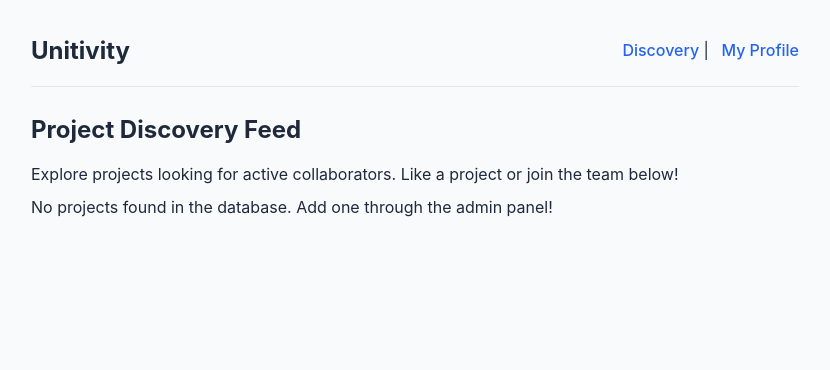
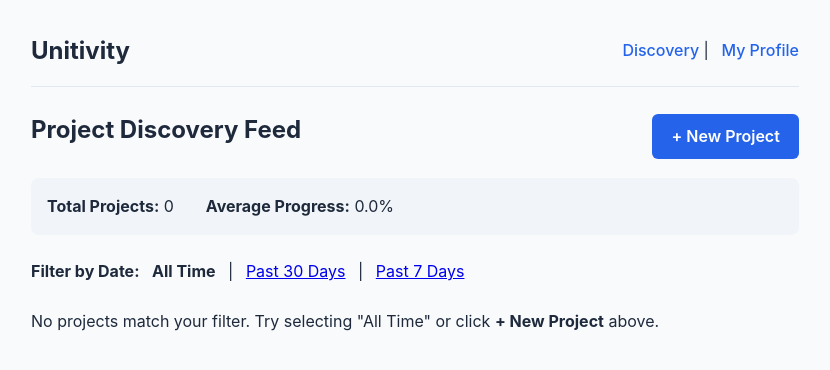
Before and after one commit to owenread/unitivity, a Django app: page / in a window 1280 px wide. Shown: the top 370 px of the page, without its empty margins (225-1055 px from the left). Run offline with Django 5.2, Linux system fonts and the light colour scheme; data that the repository does not hold is empty.

Commit message:
Added statement requirements and fixed small gaps in functionality

```diff
--- a/core/templates/core/discovery.html
+++ b/core/templates/core/discovery.html
@@ -10,7 +10,6 @@
 </head>
 
 <body>
-    <!-- Site Navigation & Header -->
     <header>
         <h1>Unitivity</h1>
         <nav>
@@ -20,19 +19,55 @@
     </header>
 
     <main>
-        <!-- Django Flash Messages Section -->
         {% if messages %}
         <div class="messages-container">
             {% for message in messages %}
-            <div class="alert alert-{{ message.tags }}">
-                {{ message }}
-            </div>
+            <div class="alert alert-{{ message.tags }}">{{ message }}</div>
             {% endfor %}
         </div>
         {% endif %}
 
-        <h2>Project Discovery Feed</h2>
-        <p>Explore projects looking for active collaborators. Like a project or join the team below!</p>
+        <div style="display: flex; justify-content: space-between; align-items: center; margin-bottom: 1rem;">
+            <h2>Project Discovery Feed</h2>
+            <a href="{% url 'create_project' %}"
+                style="padding: 0.6rem 1.2rem; background: #2563eb; color: #fff; text-decoration: none; border-radius: 6px; font-weight: 600;">
+                + New Project
+            </a>
+        </div>
+
+        <!-- Aggregate Summary Bar (SQL AVG and COUNT) -->
+        <div
+            style="background: #f1f5f9; padding: 1rem; border-radius: 8px; margin-bottom: 1.5rem; display: flex; gap: 2rem;">
+            <div>
+                <strong>Total Projects:</strong> {{ stats.total_projects }}
+            </div>
+            <div>
+                <strong>Average Progress:</strong> {{ stats.avg_progress|default:0|floatformat:1 }}%
+            </div>
+        </div>
+
+        <!-- Date Range Filter Controls -->
+        <div style="margin-bottom: 1.5rem;">
+            <strong>Filter by Date:</strong>
+
+            {% if not filter_days %}
+            <strong style="margin: 0 0.5rem;">All Time</strong> |
+            {% else %}
+            <a href="{% url 'discovery_feed' %}" style="margin: 0 0.5rem;">All Time</a> |
+            {% endif %}
+
+            {% if filter_days == "30" %}
+            <strong style="margin: 0 0.5rem;">Past 30 Days</strong> |
+            {% else %}
+            <a href="{% url 'discovery_feed' %}?days=30" style="margin: 0 0.5rem;">Past 30 Days</a> |
+            {% endif %}
+
+            {% if filter_days == "7" %}
+            <strong style="margin: 0 0.5rem;">Past 7 Days</strong>
+            {% else %}
+            <a href="{% url 'discovery_feed' %}?days=7" style="margin: 0 0.5rem;">Past 7 Days</a>
+            {% endif %}
+        </div>
 
         <!-- Dynamic Database Loop -->
         {% for project in projects %}
@@ -40,13 +75,15 @@
             <h3>
                 <a href="{% url 'project_detail' project.id %}">{{ project.title }}</a>
             </h3>
-            <p><strong>Created by:</strong> {{ project.creator.get_full_name|default:project.creator.username }}</p>
+            <p><strong>Created by:</strong> {{ project.creator.get_full_name|default:project.creator.username }} ({{
+                project.created_at|date:"M d, Y" }})</p>
             <p>{{ project.description }}</p>
             <p>
+                <strong>Progress:</strong> {{ project.progress }}% |
                 <strong>Likes:</strong> {{ project.total_likes }} |
                 <strong>Collaborators:</strong>
                 {% for member in project.collaborators.all %}
-                {{ member.username }}{% if not forloop.last %}, {% endif %}
+                {{ member.get_full_name|default:member.username }}{% if not forloop.last %}, {% endif %}
                 {% empty %}
                 None yet
                 {% endfor %}
@@ -69,9 +106,24 @@
                 </summary>
                 <div style="margin-top: 0.5rem;">
                     {% for comment in project.comments.all %}
-                    <div style="margin-bottom: 0.5rem; padding: 0.5rem; background: #f1f5f9; border-radius: 6px;">
-                        <small><strong>{{ comment.author.username }}</strong> &bull; {{ comment.created_at|timesince }}
-                            ago</small>
+                    <div
+                        style="margin-bottom: 0.5rem; padding: 0.5rem; background: #f8fafc; border-radius: 6px; border: 1px solid #e2e8f0;">
+                        <div style="display: flex; justify-content: space-between; align-items: center;">
+                            <small><strong>{{ comment.author.get_full_name|default:comment.author.username }}</strong>
+                                &bull; {{ comment.created_at|timesince }} ago</small>
+
+                            {% if comment.author == current_user or current_user.is_superuser %}
+                            <form method="POST" style="margin: 0;">
+                                {% csrf_token %}
+                                <input type="hidden" name="project_id" value="{{ project.id }}">
+                                <input type="hidden" name="comment_id" value="{{ comment.id }}">
+                                <button type="submit" name="action" value="delete_comment"
+                                    style="color: #dc2626; background: none; border: none; cursor: pointer; font-size: 0.8rem;">
+                                    Delete
+                                </button>
+                            </form>
+                            {% endif %}
+                        </div>
                         <p style="margin: 0.25rem 0 0 0;">{{ comment.content }}</p>
                     </div>
                     {% empty %}
@@ -91,7 +143,7 @@
             </details>
         </article>
         {% empty %}
-        <p>No projects found in the database. Add one through the admin panel!</p>
+        <p>No projects match your filter. Try selecting "All Time" or click <strong>+ New Project</strong> above.</p>
         {% endfor %}
     </main>
 </body>
--- a/core/urls.py
+++ b/core/urls.py
@@ -10,8 +10,14 @@ urlpatterns = [
     # Route: Home / Discovery Feed (http://127.0.0.1:8000/)
     path('', views.discovery_feed, name='discovery_feed'),
 
+    # Route: Start / Create a New Project (http://127.0.0.1:8000/project/new/)
+    path('project/new/', views.create_project, name='create_project'),
+
     # Route: Dynamic Project Detail View (e.g., http://127.0.0.1:8000/project/1/)
     path('project/<int:project_id>/', views.project_detail, name='project_detail'),
+
+    # Route: Delete Project Record (e.g., http://127.0.0.1:8000/project/1/delete/)
+    path('project/<int:project_id>/delete/', views.delete_project, name='delete_project'),
 
     # Route: User Profile & Bio Management (http://127.0.0.1:8000/profile/)
     path('profile/', views.profile_view, name='profile'),
--- a/core/views.py
+++ b/core/views.py
@@ -1,37 +1,38 @@
 """
 Core Application Views & Business Logic (PostgreSQL Connected).
-Handles database ORM queries, ManyToMany relationship updates,
-and flash messages.
+Full CRUD implementation:
+- CREATE: create_project, Comment.objects.create
+- READ: discovery_feed, project_detail (with date filtering)
+- UPDATE: profile_view, project likes/joins
+- DELETE: delete_project, delete_comment
+- AGGREGATE: Avg('progress'), Count('id')
 """
 
+from datetime import timedelta
 from django.shortcuts import render, redirect, get_object_or_404
 from django.contrib import messages
 from django.contrib.auth.models import User
-from django.db.models import Q
+from django.db.models import Q, Avg, Count
+from django.utils import timezone
 from .models import Project, Profile, Comment
 
 
 def get_current_user(request):
-    """
-    Helper to return the authenticated user, or the first available
-    user/superuser if authentication is not yet strictly enforced.
-    """
     if request.user.is_authenticated:
         return request.user
-    # Fallback to the first superuser/user in the DB so actions work seamlessly
     return User.objects.first()
 
 
 def discovery_feed(request):
     current_user = get_current_user(request)
 
+    # Handle Comments, Likes, and Joins
     if request.method == 'POST':
         action = request.POST.get('action')
         project_id = request.POST.get('project_id')
         project = get_object_or_404(Project, id=project_id)
 
         if action == 'like':
-            # Toggle like state
             if current_user in project.likes.all():
                 project.likes.remove(current_user)
                 messages.info(request, f"Unliked '{project.title}'.")
@@ -56,20 +57,95 @@ def discovery_feed(request):
                 )
                 messages.success(request, "Comment posted successfully!")
 
+        elif action == 'delete_comment':
+            comment_id = request.POST.get('comment_id')
+            comment = get_object_or_404(Comment, id=comment_id)
+            if comment.author == current_user or (current_user and current_user.is_superuser):
+                comment.delete()
+                messages.success(request, "Comment deleted.")
+            else:
+                messages.error(request, "You can only delete your own comments.")
+
         return redirect('discovery_feed')
 
-    # Prefetch related data for optimal PostgreSQL performance
-    projects = Project.objects.prefetch_related(
+    # READ / QUERY: With Date Range Filtering
+    projects_query = Project.objects.prefetch_related(
         'collaborators',
         'likes',
         'comments__author'
-    ).select_related('creator').all()
+    ).select_related('creator')
+
+    filter_days = request.GET.get('days')
+    if filter_days:
+        try:
+            cutoff = timezone.now() - timedelta(days=int(filter_days))
+            projects_query = projects_query.filter(created_at__gte=cutoff)
+        except ValueError:
+            pass
+
+    projects = projects_query.all()
+
+    # AGGREGATES: SQL AVG() and COUNT()
+    stats = Project.objects.aggregate(
+        avg_progress=Avg('progress'),
+        total_projects=Count('id')
+    )
 
     context = {
         'projects': projects,
         'current_user': current_user,
+        'stats': stats,
+        'filter_days': filter_days,
     }
     return render(request, 'core/discovery.html', context)
+
+
+def create_project(request):
+    """CREATE: Form view to insert a new project into PostgreSQL."""
+    current_user = get_current_user(request)
+    if not current_user:
+        messages.error(request, "You must be signed in to create a project.")
+        return redirect('discovery_feed')
+
+    if request.method == 'POST':
+        title = request.POST.get('title', '').strip()
+        description = request.POST.get('description', '').strip()
+        timeline = request.POST.get('timeline', 'Phase 1: Planning').strip()
+        try:
+            progress = int(request.POST.get('progress', 0))
+        except ValueError:
+            progress = 0
+
+        if title and description:
+            project = Project.objects.create(
+                title=title,
+                description=description,
+                timeline=timeline,
+                progress=progress,
+                creator=current_user
+            )
+            messages.success(request, f"Project '{project.title}' published successfully!")
+            return redirect('project_detail', project_id=project.pk)
+        else:
+            messages.error(request, "Title and description are required.")
+
+    return render(request, 'core/create_project.html')
+
+
+def delete_project(request, project_id):
+    """DELETE: Permanently removes a project record from PostgreSQL."""
+    current_user = get_current_user(request)
+    project = get_object_or_404(Project, id=project_id)
+
+    # Restrict deletion strictly to the project creator or superuser
+    if project.creator == current_user or (current_user and current_user.is_superuser):
+        title = project.title
+        project.delete()
+        messages.success(request, f"Project '{title}' was permanently deleted.")
+    else:
+        messages.error(request, "You do not have permission to delete this project.")
+
+    return redirect('discovery_feed')
 
 
 def project_detail(request, project_id):
@@ -77,13 +153,16 @@ def project_detail(request, project_id):
         Project.objects.prefetch_related('collaborators', 'comments__author').select_related('creator'),
         id=project_id
     )
-    return render(request, 'core/project_detail.html', {'project': project})
+    current_user = get_current_user(request)
+    return render(request, 'core/project_detail.html', {
+        'project': project,
+        'current_user': current_user,
+    })
 
 
 def profile_view(request):
+    """UPDATE: Modifies existing user and profile records in PostgreSQL."""
     current_user = get_current_user(request)
-
-    # Guard against None to satisfy the VS Code type analyzer
     if not current_user:
         messages.error(request, "No active user found.")
         return redirect('discovery_feed')
```
Also changed, not shown: core/templates/core/create_project.html (added, +67 -0 lines), core/templates/core/project_detail.html (+17 -6 lines).
